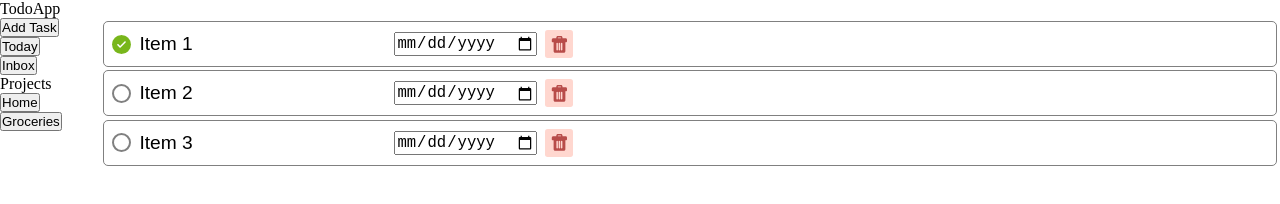
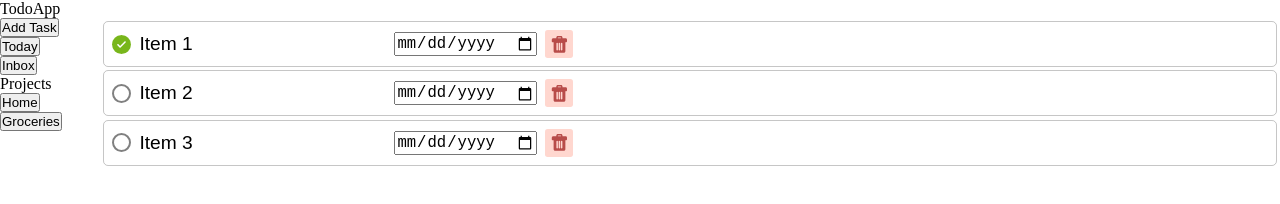
Before and after one commit to rahul-george/odin-todo, a website built with webpack: page src/template.html in a window 1280 px wide. Built offline with nearby package versions, Linux system fonts and the light colour scheme.

Commit message:
refactor: border color adjusted

```diff
--- a/src/components/task-card.css
+++ b/src/components/task-card.css
@@ -2,7 +2,7 @@
   display: flex;
   flex-flow: row nowrap;
   padding: 0.5em;
-  border: 1px solid gray;
+  border: 1px solid rgba(128, 128, 128, 0.451);
   margin: 0.2em;
   gap: 0.5em;
   align-items: center;
```
